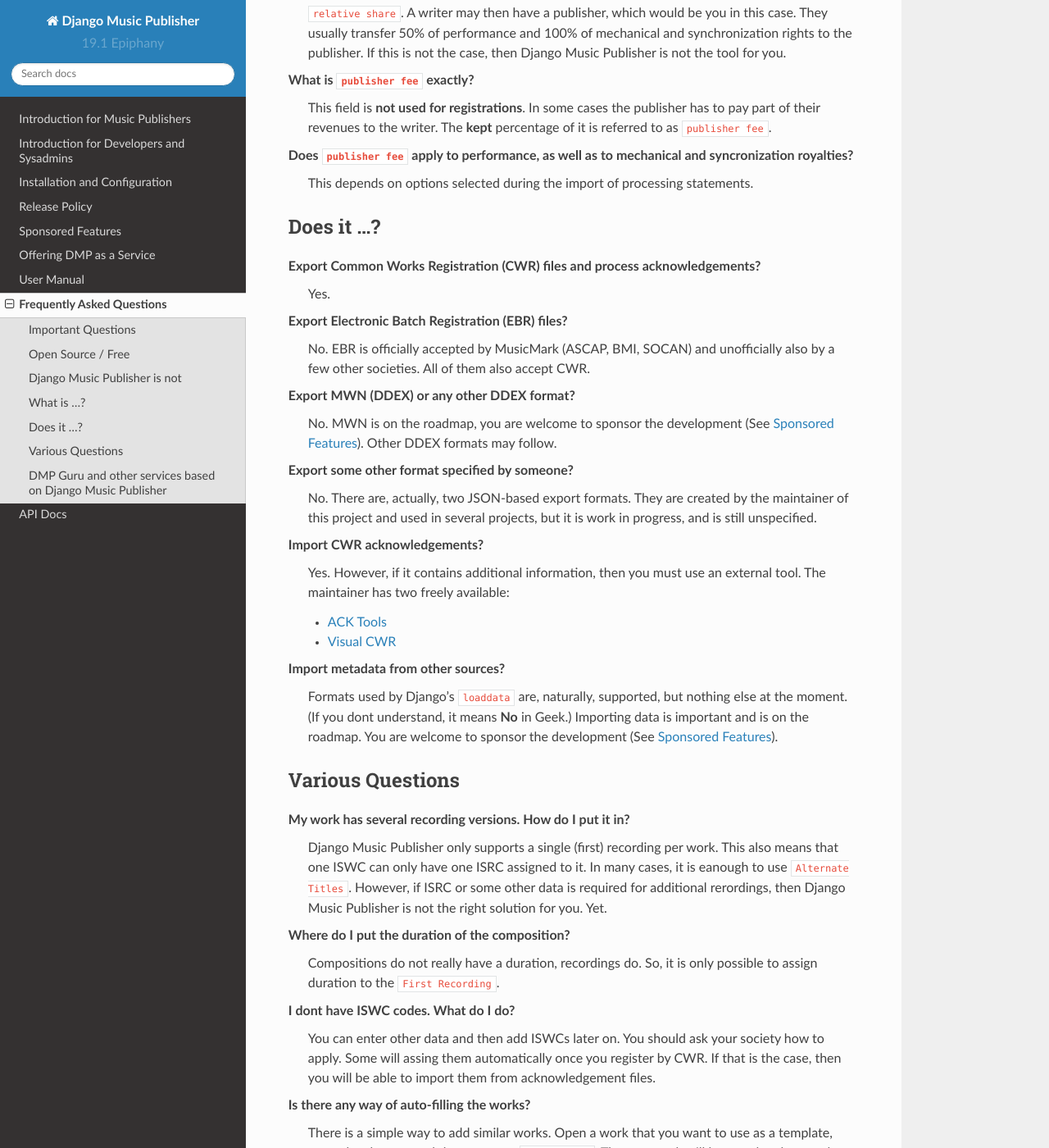
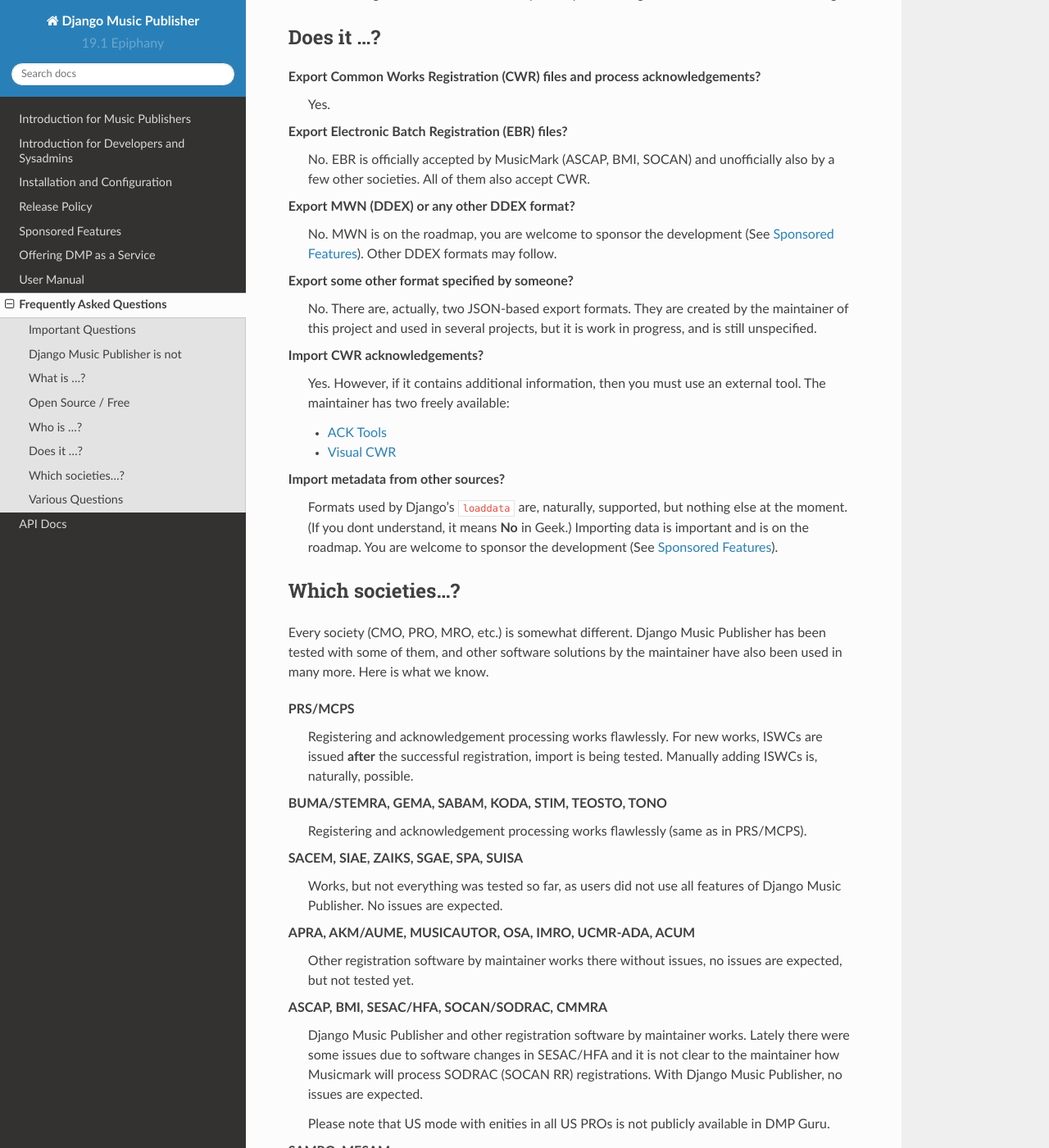
Before and after one commit to matijakolaric-com/django-music-publisher, a Sphinx documentation site: the page built from docs/faq.rst, in a window 1280 px wide and 1400 px high, scrolled down 2468 px. Shown: the whole window at 82% size. Built offline with Sphinx 7.4.7 and the Read the Docs theme 2.0.0, drawn with Linux system fonts in a browser that asks for light colours; some of the changed text lies outside the part shown.

Commit message:
FAQ updates

```diff
--- a/docs/faq.rst
+++ b/docs/faq.rst
@@ -17,40 +17,6 @@
 Can I search through the documentation?
 	Yes. Please do.
 
-
-Open Source / Free
-++++++++++++++++++
-
-Does "free" mean "free of charge"?
-	Yes. If you install if from the official repository, then you can use it free of charge.
-	But anyone is also free to sell it, so it may not be free of charge elsewhere.
-
-What is open source?
-	Open source means that the whole source for this program is freely available.
-
-Is `DMP Guru <https://dmp.guru>`_ charging for the use of this software?
-	No. DMP Guru is a specialised application platform-as-a-service. They install, host and
-	maintain **your app instance** of Django Music Publisher and charge for this service.
-
-Is there a difference? I am still paying for it?
-	Yes, there is a difference. There is no lock-in. You can download the database backup, install
-	Django Music Publisher somewhere else, import the database data, and keep using it. There will
-	be no significant differences. You are paying for the convenience.
-
-Are there other services that use Django Music Publisher in some way?
-	Yes. None has so far chosen to advertise this fact, and the maintainer respects this choice, so
-	they will not be named here.
-
-When my society says I should ask the vendor about some issue, who do I ask?
-	Regardless if you installed Django Muisc Publisher yourself, or are using DMP Guru, the
-	software vendor in their meaning of the word is you, as you have accepted the MIT licence,
-	which makes clear that the software comes 'as is'.
-
-	DMP Guru provides support for their service, but issues raised by societies have nothing to do
-	with them.
-
-	Having said that, you are welcome to report any potential bugs to the repository. The maintainer
-	may choose to help you. Or not.
 
 Django Music Publisher is not
 +++++++++++++++++++++++++++++
@@ -100,14 +66,44 @@
 What is Common Works Registration (CWR)?
 	CWR is a specification of a process and a file format for registering musical works with collecting societies worldwide.
 
-What is ``relative share`` exactly?
-	When writers (composers and lyricists) create a work, they split the shares among them. This is ``relative share``. A writer may then have a publisher, which would be you in this case. They usually transfer 50% of performance and 100% of mechanical and synchronization rights to the publisher. If this is not the case, then Django Music Publisher is not the tool for you.
 
-What is ``publisher fee`` exactly?
-	This field is **not used for registrations**. In some cases the publisher has to pay part of their revenues to the writer. The **kept** percentage of it is referred to as ``publisher fee``.
+Open Source / Free
+++++++++++++++++++
 
-Does ``publisher fee`` apply to performance, as well as to mechanical and syncronization royalties?
-	This depends on options selected during the import of processing statements.
+Does "free" mean "free of charge"?
+	Yes. If you install if from the official repository, then you can use it free of charge.
+	But anyone is also free to sell it, so it may not be free of charge elsewhere.
+
+What is open source?
+	Open source means that the whole source for this program is freely available.
+
+Is `DMP Guru <https://dmp.guru>`_ charging for the use of this software?
+	No. DMP Guru is a specialised application platform-as-a-service. They install, host and
+	maintain **your app instance** of Django Music Publisher and charge for this service.
+
+Is there a difference? I am still paying for it?
+	Yes, there is a difference. There is no lock-in. You can download the database backup, install
+	Django Music Publisher somewhere else, import the database data, and keep using it. There will
+	be no significant differences. You are paying for the convenience.
+
+Are there other services that use Django Music Publisher in some way?
+	Yes. None has so far chosen to advertise this fact, and the maintainer respects this choice, so
+	they will not be named here.
+
+
+Who is ...?
++++++++++++
+
+When my society says I should ask the vendor about some issue, who do I ask?
+	Regardless if you installed Django Music Publisher yourself, or are using DMP Guru, the
+	software vendor in their meaning of the word is **you**, as you have accepted the MIT licence,
+	which makes clear that the software comes 'as is'.
+
+	Having said that, you are welcome to report any potential bugs to the repository. The maintainer
+	may choose to help you. Or not.
+
+	DMP Guru provides support for their service, but issues raised by societies have nothing to do
+	with hosting and maintenance, but they will report the bug to the maintainer if there is a bug.
 
 
 Does it ...?
@@ -137,8 +133,56 @@
 	Formats used by Django's ``loaddata`` are, naturally, supported, but nothing else at the moment. (If you dont understand, it means **No** in Geek.) Importing data is important and is on the roadmap. You are welcome to sponsor the development (See :doc:`Sponsored Features <features>`).
 
 
+Which societies...?
++++++++++++++++++++
+
+Every society (CMO, PRO, MRO, etc.) is somewhat different. Django Music Publisher has been tested with some of them, and other software solutions by the maintainer have also been used in many more. Here is what we know.
+
+PRS/MCPS
+	Registering and acknowledgement processing works flawlessly. For new works, ISWCs are issued **after** the successful registration, import is being tested. Manually adding ISWCs is, naturally, possible.
+
+BUMA/STEMRA, GEMA, SABAM, KODA, STIM, TEOSTO, TONO
+	Registering and acknowledgement processing works flawlessly (same as in PRS/MCPS).
+
+SACEM, SIAE, ZAIKS, SGAE, SPA, SUISA
+	Works, but not everything was tested so far, as users did not use all features of Django Music Publisher. No issues are expected.
+
+APRA, AKM/AUME, MUSICAUTOR, OSA, IMRO, UCMR-ADA, ACUM
+    Other registration software by maintainer works there without issues, no issues are expected, but not tested yet.
+
+ASCAP, BMI, SESAC/HFA, SOCAN/SODRAC, CMMRA
+    Django Music Publisher and other registration software by maintainer works. Lately there were some issues due to software changes in SESAC/HFA and it is not clear to the maintainer how Musicmark will process SODRAC (SOCAN RR) registrations. With Django Music Publisher, no issues are expected.
+
+    Please note that US mode with enities in all US PROs is not publicly available in DMP Guru.
+
+SAMRO, MESAM
+	Requires more testing, probably completely compatible.
+
+Other EU Societies
+	In most, nothing was tested. In some, acknowledgement files are very messed up and can not be imported. Some do not send acknowledgement files at all, or just send acknowledgement files for the first part od the two-part registration process.
+
+Europe, not in EU
+	Absolutely no idea.
+
+Asia (except ACUM and MESAM) and Africa (except SAMRO)
+	Absolutely no idea.
+
+Latin America
+	It's complicated.
+
+
 Various Questions
 ++++++++++++++++++++++++++++++++
+
+What is ``relative share`` exactly?
+	When writers (composers and lyricists) create a work, they split the shares among them. This is ``relative share``. A writer may then have a publisher, which would be you in this case. They usually transfer 50% of performance and 100% of mechanical and synchronization rights to the publisher. If this is not the case, then Django Music Publisher is not the tool for you.
+
+What is ``publisher fee`` exactly?
+	This field is **not used for registrations**. In some cases the publisher has to pay part of their revenues to the writer. The **kept** percentage of it is referred to as ``publisher fee``.
+
+Does ``publisher fee`` apply to performance, as well as to mechanical and syncronization royalties?
+	This depends on options selected during the import of processing statements.
+
 
 My work has several recording versions. How do I put it in?
 	Django Music Publisher only supports a single (first) recording per work.
@@ -153,6 +197,3 @@
 
 Is there any way of auto-filling the works?
 	There is a simple way to add similar works. Open a work that you want to use as a template, enter the changes and then press on ``Save as new``. The new work will be saved and opened. Repeat for all works.
-
-DMP Guru and other services based on Django Music Publisher
-+++++++++++++++++++++++++++++++++++++++++++++++++++++++++++
```
